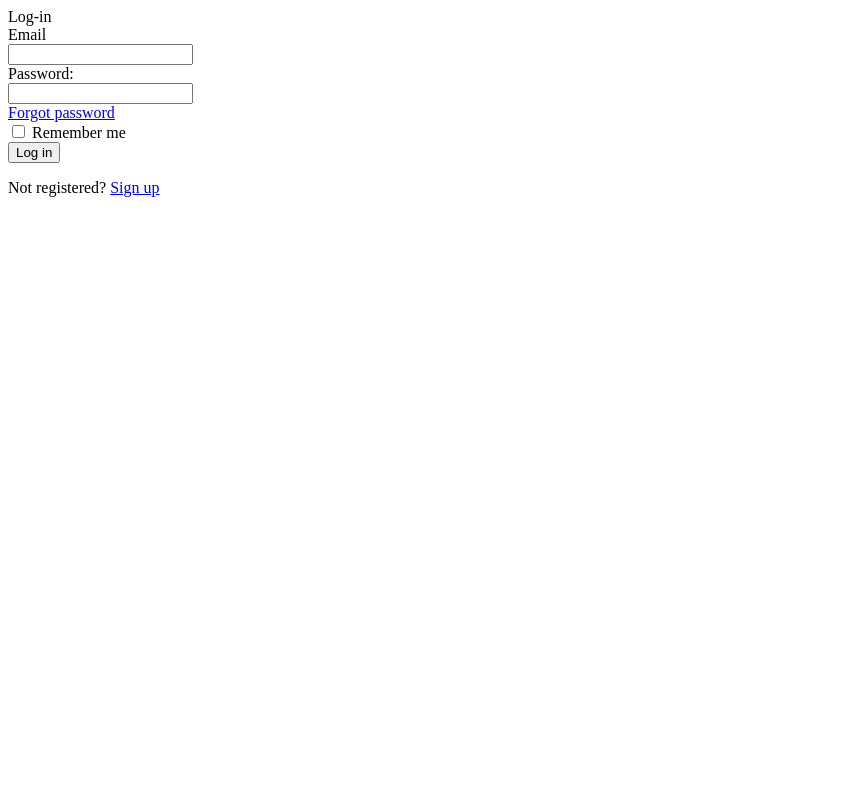
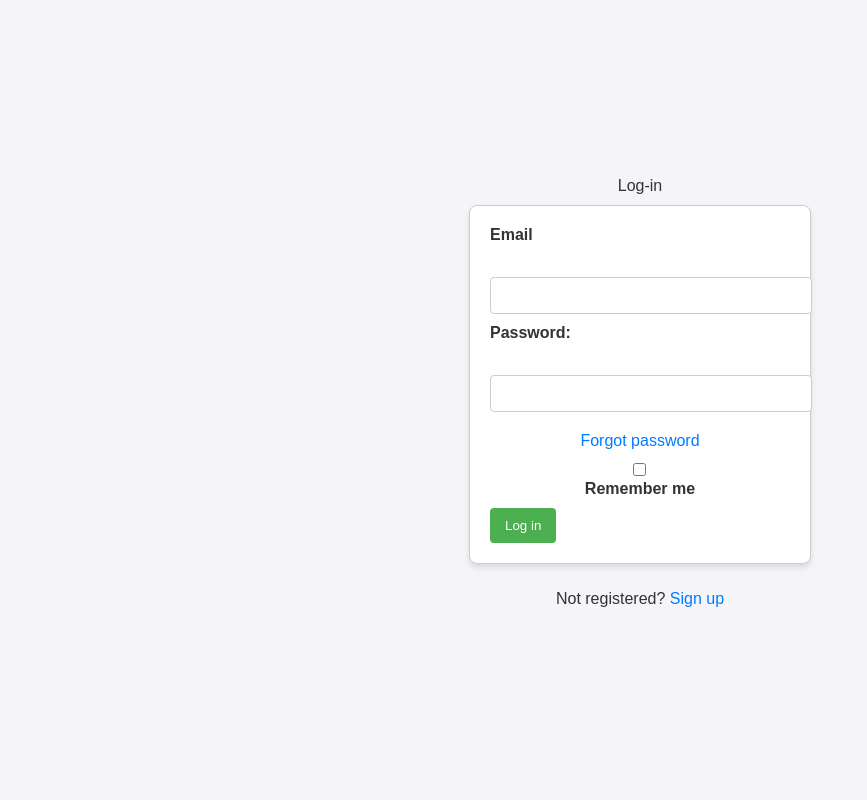
Before and after one commit to Fratzi1/Proiect_daw, a PHP site: page /login.php in a window 1280 px wide. Shown: the whole page, without its empty margins (0-867 px from the left). Run offline with PHP 8.4, Linux system fonts and the light colour scheme.

Commit message:
adaugat css pt login

```diff
--- /dev/null
+++ b/login.css
@@ -0,0 +1,98 @@
+/* General Styles */
+body {
+    font-family: Arial, sans-serif;
+    margin: 0;
+    padding: 0;
+    background-color: #f4f4f9;
+    color: #333;
+    display: flex;
+    flex-direction: column;
+    align-items: center;
+    justify-content: center;
+    height: 100vh;
+}
+
+/* Form Container */
+form {
+    background: #fff;
+    border: 1px solid #ccc;
+    border-radius: 8px;
+    padding: 20px;
+    width: 300px;
+    box-shadow: 0 4px 6px rgba(0, 0, 0, 0.1);
+}
+
+/* Form Elements */
+form label {
+    font-weight: bold;
+    margin-bottom: 5px;
+    display: block;
+}
+
+form input[type="text"],
+form input[type="password"] {
+    width: 100%;
+    padding: 10px;
+    margin: 10px 0;
+    border: 1px solid #ccc;
+    border-radius: 4px;
+}
+
+form input[type="submit"] {
+    background-color: #4CAF50;
+    color: white;
+    border: none;
+    border-radius: 4px;
+    padding: 10px 15px;
+    cursor: pointer;
+    transition: background-color 0.3s ease;
+}
+
+form input[type="submit"]:hover {
+    background-color: #45a049;
+}
+
+/* Links */
+a {
+    color: #007BFF;
+    text-decoration: none;
+    transition: color 0.3s ease;
+}
+
+a:hover {
+    color: #0056b3;
+}
+
+/* Checkbox */
+form input[type="checkbox"] {
+    margin-right: 5px;
+}
+
+/* Messages */
+.succes-signup-message {
+    color: green;
+    background: #e7f9e7;
+    border: 1px solid #c3e6c3;
+    padding: 10px;
+    border-radius: 4px;
+    margin-bottom: 15px;
+    width: 300px;
+    text-align: center;
+}
+
+.error-message {
+    color: red;
+    background: #f9e7e7;
+    border: 1px solid #e6c3c3;
+    padding: 10px;
+    border-radius: 4px;
+    margin-bottom: 15px;
+    width: 300px;
+    text-align: center;
+}
+
+/* Additional Div Styling */
+div {
+    margin: 10px 0;
+    text-align: center;
+}
--- a/login.php
+++ b/login.php
@@ -25,6 +25,8 @@ unset($_SESSION['form_data']);
     <meta charset="UTF-8">
     <meta name="viewport" content="width=device-width, initial-scale=1.0">
     <title>Log-in</title>
+    <link rel="stylesheet" type="text/css" href="login.css" />
+
 </head>
 <body>
     <?php if ($succes_signup): ?>
```
